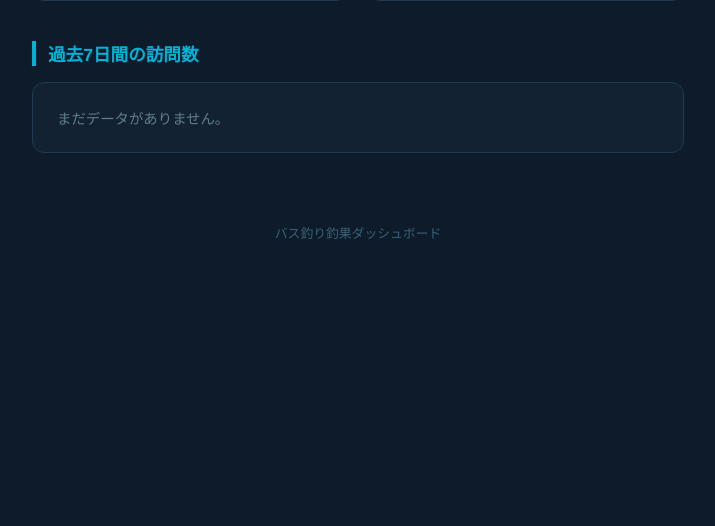
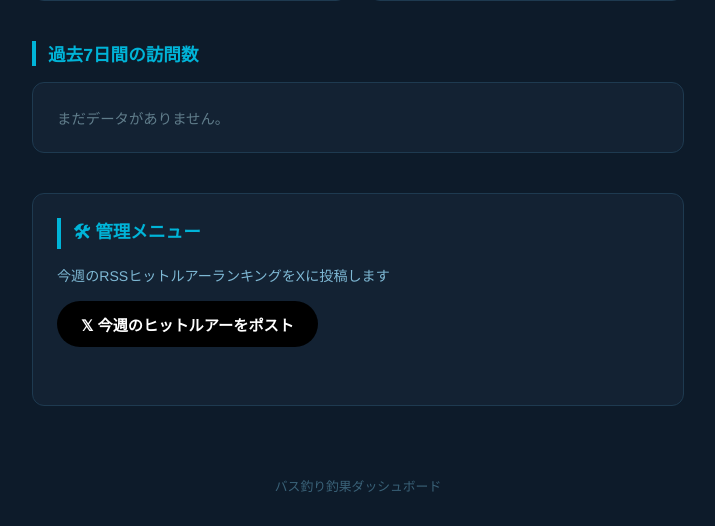
Before and after one commit to boomao-bass-fishing/bass-fishing-app, a Flask app: template templates/stats.html in a window 1280 px wide. Shown: the part 274-800 px from the top of the page, without its empty margins (282-997 px from the left). Run offline with Flask 3, Linux system fonts and the light colour scheme; the template is opened without the code that fills it, so the values that code supplies are empty; some libraries are stand-ins or nearby versions.

Commit message:
statsページにXポストボタンを追加
Co-Authored-By: Claude Sonnet 4.6 <noreply@anthropic.com>

```diff
--- a/templates/stats.html
+++ b/templates/stats.html
@@ -104,6 +104,45 @@
       color: #3a6278;
       font-size: 0.8rem;
     }
+    .admin-section {
+      margin-top: 40px;
+      background: #132233;
+      border: 1px solid #1e3a50;
+      border-radius: 12px;
+      padding: 24px;
+    }
+    .tweet-btn {
+      display: inline-flex;
+      align-items: center;
+      gap: 8px;
+      background: #000;
+      color: #fff;
+      border: none;
+      border-radius: 24px;
+      padding: 12px 24px;
+      font-size: 0.95rem;
+      font-weight: 600;
+      cursor: pointer;
+      transition: background 0.2s;
+    }
+    .tweet-btn:hover { background: #333; }
+    .tweet-btn:disabled { background: #444; cursor: not-allowed; }
+    #tweet-result {
+      margin-top: 14px;
+      font-size: 0.9rem;
+      min-height: 20px;
+    }
+    .tweet-preview {
+      margin-top: 12px;
+      background: #0d1b2a;
+      border: 1px solid #1e3a50;
+      border-radius: 8px;
+      padding: 12px 16px;
+      font-size: 0.85rem;
+      color: #caf0f8;
+      white-space: pre-wrap;
+      display: none;
+    }
   </style>
 </head>
 <body>
@@ -139,8 +178,43 @@
       <p style="color:#607d8b; font-size:0.9rem;">まだデータがありません。</p>
       {% endfor %}
     </div>
+
+    <div class="admin-section">
+      <h2>🛠 管理メニュー</h2>
+      <p style="font-size:0.88rem; color:#7eb8d4; margin-bottom:16px;">今週のRSSヒットルアーランキングをXに投稿します</p>
+      <button class="tweet-btn" id="tweetBtn">𝕏 今週のヒットルアーをポスト</button>
+      <div id="tweet-result"></div>
+      <div class="tweet-preview" id="tweet-preview"></div>
+    </div>
   </main>
 
   <footer>バス釣り釣果ダッシュボード</footer>
+
+  <script>
+    document.getElementById('tweetBtn').addEventListener('click', async () => {
+      const btn = document.getElementById('tweetBtn');
+      const result = document.getElementById('tweet-result');
+      const preview = document.getElementById('tweet-preview');
+      btn.disabled = true;
+      btn.textContent = '投稿中...';
+      result.textContent = '';
+      preview.style.display = 'none';
+      try {
+        const res = await fetch('/api/tweet-hit-lures', { method: 'POST' });
+        const data = await res.json();
+        if (data.ok) {
+          result.innerHTML = '✅ <span style="color:#4caf50">Xへの投稿が完了しました！</span>';
+          preview.textContent = data.tweet;
+          preview.style.display = 'block';
+        } else {
+          result.innerHTML = '❌ <span style="color:#f44336">投稿に失敗しました: ' + (data.message || 'エラー') + '</span>';
+        }
+      } catch (e) {
+        result.innerHTML = '❌ <span style="color:#f44336">通信エラー</span>';
+      }
+      btn.disabled = false;
+      btn.innerHTML = '𝕏 今週のヒットルアーをポスト';
+    });
+  </script>
 </body>
 </html>
```
